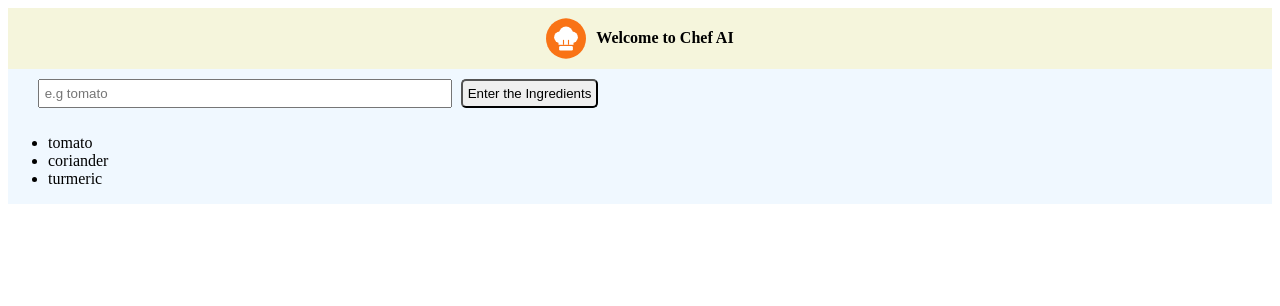
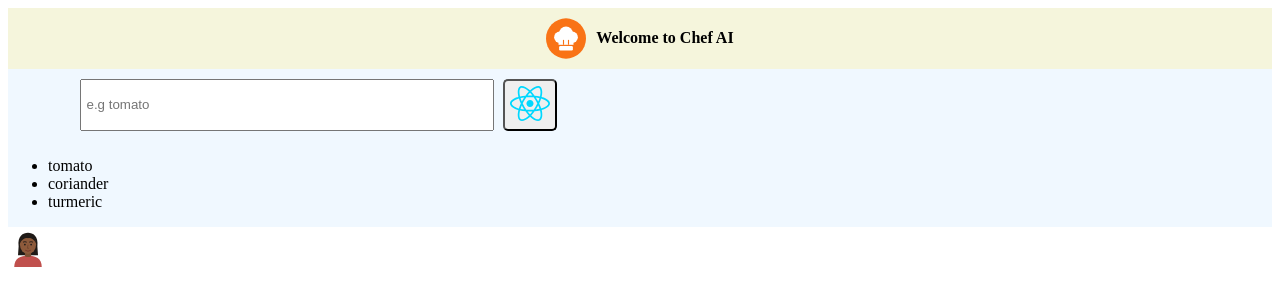
Before and after one commit to jsprogram2014/chef-ai, a React (Vite) app: page / in a window 1280 px wide. Shown: the top 306 px of the page. Built offline with nearby package versions, Linux system fonts and the light colour scheme.

Commit message:
react always require new object when state is to be changed

```diff
--- /dev/null
+++ b/random.js
@@ -0,0 +1,3 @@
+const isReal = true;
+const isTest = isReal ? "batman" : "clayface";
+console.log(isTest);
--- /dev/null
+++ b/src/components/Contacter.jsx
@@ -0,0 +1,20 @@
+import profile1 from "../images/profile-1.svg";
+import profile2 from "../images/profile-2.svg";
+import React from "react";
+
+export default function Contact() {
+  const [contact, setContact] = React.useState({ isGreeting: false });
+
+  function handleImage() {
+    setContact((prev) => ({ ...prev, isGreeting: !prev.isGreeting }));
+  }
+
+  return (
+    <>
+      <img
+        src={contact.isGreeting ? profile1 : profile2}
+        onClick={handleImage}
+      />
+    </>
+  );
+}
--- a/src/components/MainSection.jsx
+++ b/src/components/MainSection.jsx
@@ -1,5 +1,6 @@
 import "../css/main-section.css";
 import React from "react";
+import reactsvg from "../assets/react.svg";
 
 export default function MainSection() {
   var ingredientsList = ["tomato", "coriander", "turmeric"];
@@ -31,7 +32,10 @@ export default function MainSection() {
           placeholder="e.g tomato
         "
         />
-        <button>Enter the Ingredients</button>
+        {/* <button>Enter the Ingredients</button> */}
+        <button aria-label="messi">
+          <img src={reactsvg}></img>
+        </button>
       </form>
 
       <ul>{ingredientListHtml}</ul>
--- a/src/main.jsx
+++ b/src/main.jsx
@@ -4,9 +4,12 @@ import { createRoot } from "react-dom/client";
 import App from "./App.jsx";
 import MainSection from "./components/MainSection.jsx";
 import Header from "./components/Header.jsx";
+import Contacter from "./components/Contacter.jsx";
+
 createRoot(document.getElementById("root")).render(
   <StrictMode>
     <Header />
     <MainSection />
+    <Contacter />
   </StrictMode>,
 );
```
Also changed, not shown: src/images/profile-1.svg (added), src/images/profile-2.svg (added).
